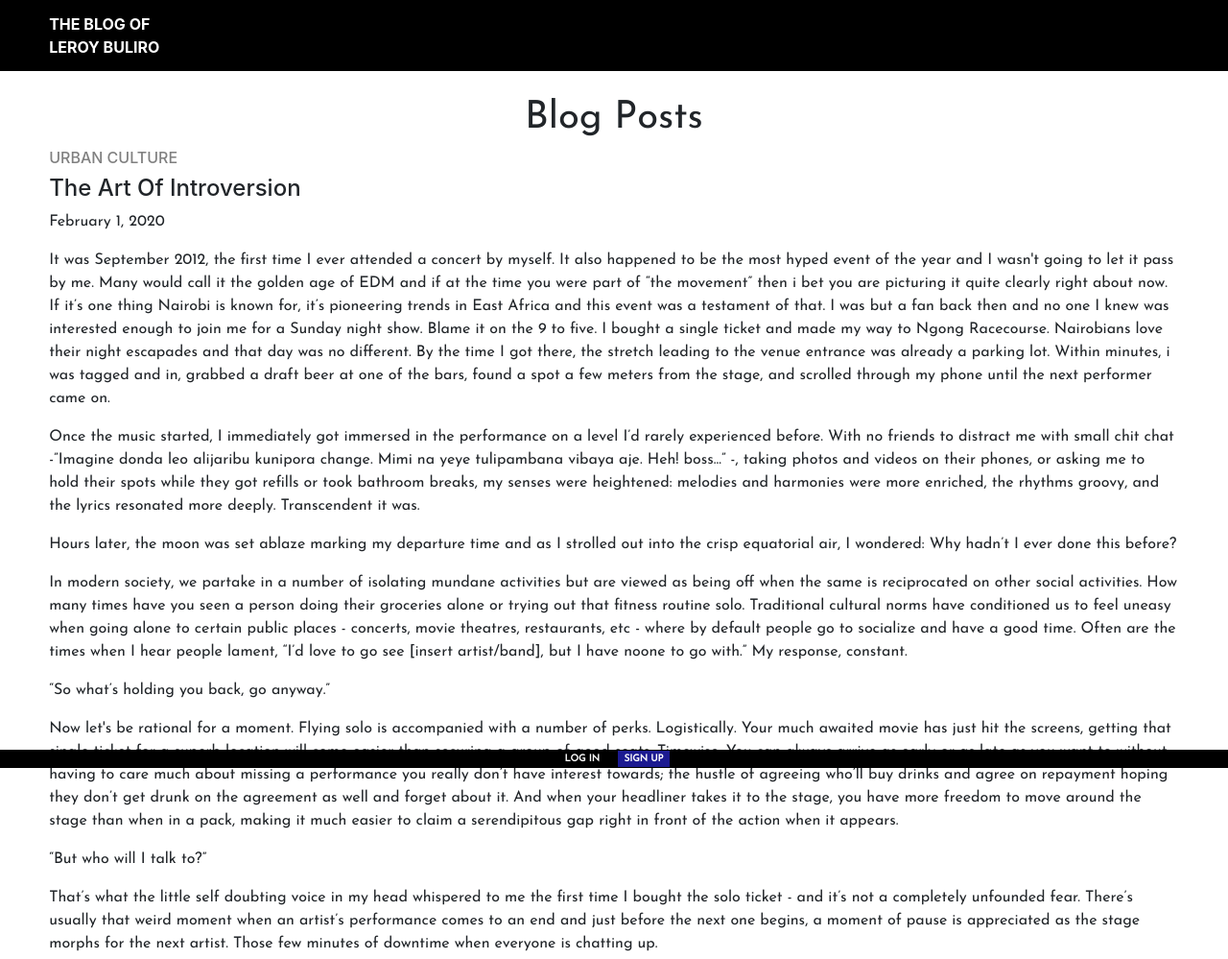
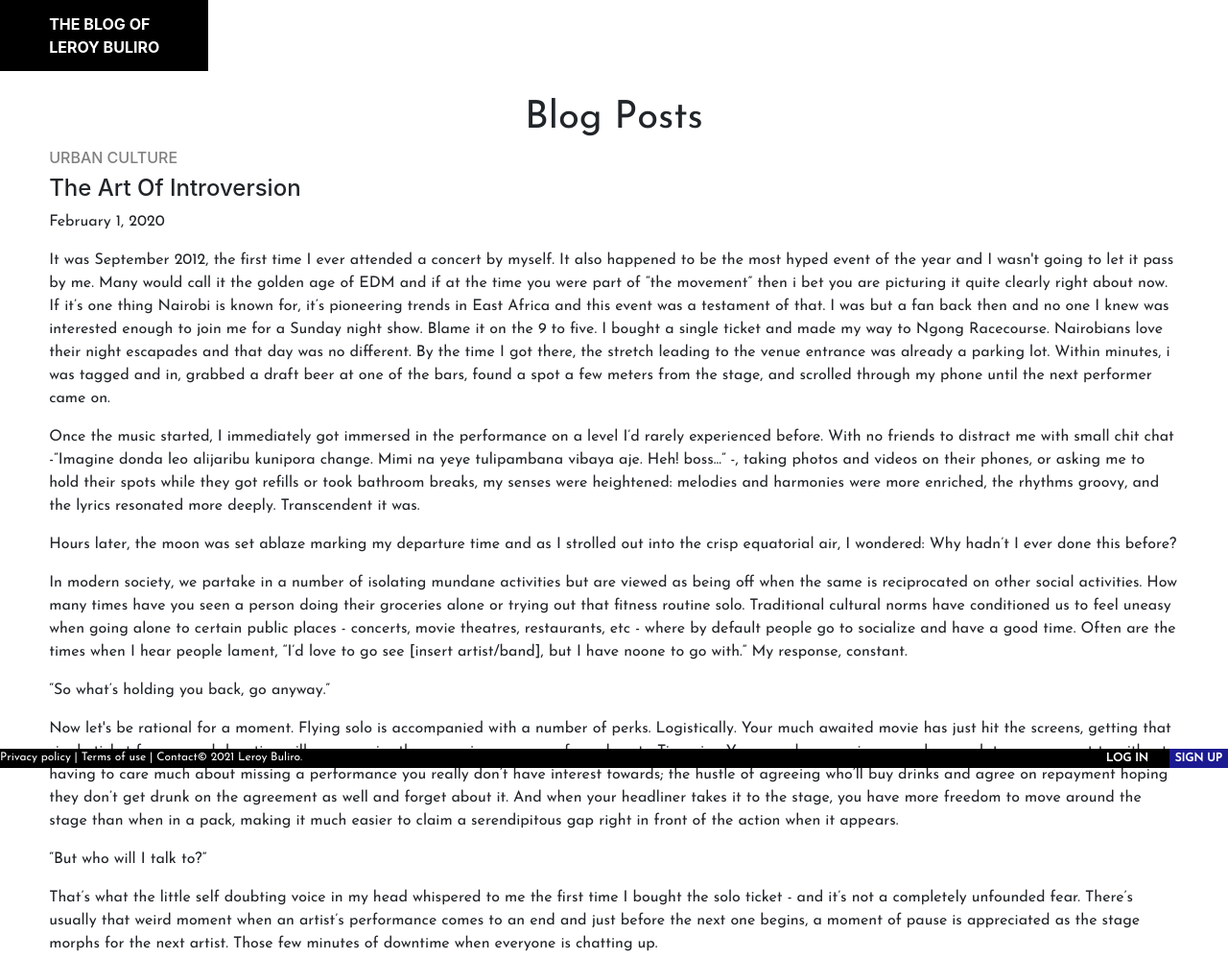
Before and after one commit to leroysb/webapp, a Django app: page /blogapp/blog in a window 1280 px wide. Shown: the top 999 px of the page at 96% size. Run offline with Django 3.2, Linux system fonts and the light colour scheme; some libraries are stand-ins or nearby versions.

Commit message:
alignment issues fixed

```diff
--- a/blogapp/templates/blogapp/blog.html
+++ b/blogapp/templates/blogapp/blog.html
@@ -46,7 +46,7 @@
 
     <body>
 
-        <nav style="background-color: black; position:sticky; max-width: 100%; padding: 1% 4%;">
+        <nav style="background-color: black; position:relative; max-width: 100%; padding: 1% 4%; display: inline-block;">
             <a style="align-self: center; color: white; font-weight:bolder; text-decoration: none;" href="#">THE BLOG OF<br>LEROY BULIRO</a>
             <!--a href="#"><img src="{% static 'blogapp/img/title.png' %}" alt="logo" style="max-height: 100%;"></a-->
         </nav>
@@ -167,7 +167,7 @@
 
         <br>
 
-        <div style="padding-top: 0.4em; padding-left: 3em; padding-right: 3em; text-align: center; font-family: 'Josefin Sans', sans-serif;">
+        <div style="padding-top: 0.4em; padding-left: 3em; padding-right: 3em; text-align: center; font-family: 'Josefin Sans', sans-serif; margin-bottom: 6em;">
             <h1>About Leroy</h1>
             <img src="{% static 'blogapp/img/about.jpg' %}" alt="leroy" style="border-radius: 50%; max-width: 15em; padding: 2em;">
             <p>Hi there. My name is Leroy, also recognized by my DJ stage name LERB. I am an analyst by profession, a junglist at heart, and a storyteller by birth.</p>
@@ -198,12 +198,19 @@
         <br-->
 
         <div>
-            <footer style="background-color: #000000; color: white; text-align: center; font-family: 'Josefin Sans', sans-serif; width: 100%; padding: 0.1em; font-size: 10px; position: fixed; bottom: 0;">
-                <a hre© 2018-2021 Leroy Buliro.
-                <div style="align-self: center; float: right;">
-                    <button style="font-weight: bold; background-color: black; color: white; border: none; cursor: pointer; margin-right: 1em;"><a>LOG IN</a></button>
+            <footer style=" display:inline; background-color: #000000; color: white; font-family: 'Josefin Sans', sans-serif; width: 100%; font-size: 12px; position: fixed; bottom: 0; ">
+
+                <div style="float:inline-start;">
+                    <a style="text-decoration: none; color: white;" href="#">Privacy policy</a>
+                    <a style="text-decoration: none; color: white;" href="#">| Terms of use |</a>
+                    <a style="text-decoration: none; color: white;" href="mailto:lerbassist@gmail.com">Contact</a>
+                </div>
+                <a style="text-decoration: none; color: white; float: left;">© 2021 Leroy Buliro.</a>
+                <div style="float:right;">
+                    <button style="font-weight: bold; background-color: rgb(0, 0, 0); color: white; border: none; cursor: pointer; margin-right: 1em;"><a>LOG IN</a></button>
                     <button style="font-weight: bold; background-color: rgb(28, 26, 145); color: white; border: none; cursor: pointer;"><a>SIGN UP</a></button>
                 </div>
+
 
             </footer>
         </div>
```
Also changed, not shown: blogapp/static/blogapp/styles.css (line endings or trailing spaces).
